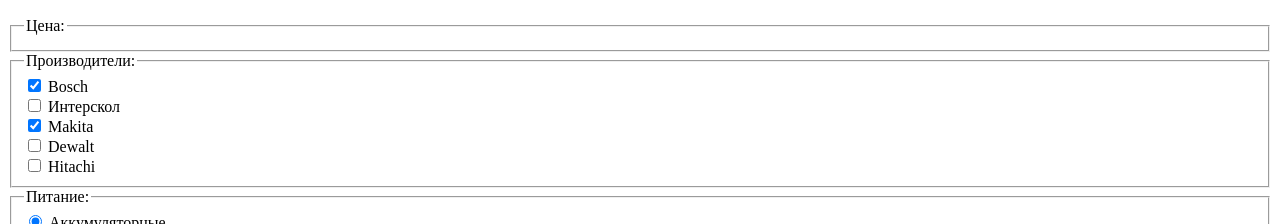
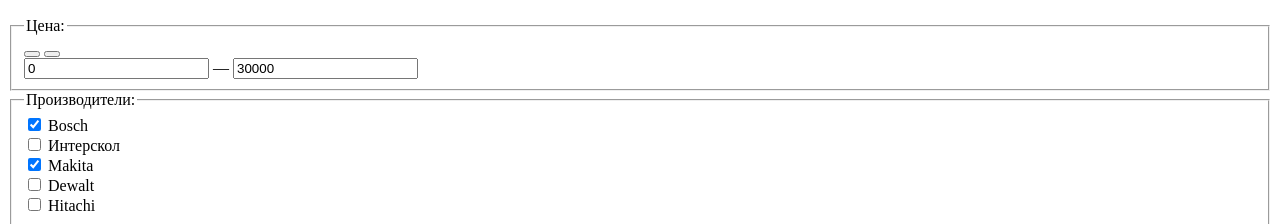
Before and after one commit to koshikishi/1034233-technomart-25, a plain HTML site: page catalog.html in a window 1280 px wide. Shown: the part 576-800 px from the top of the page. Drawn offline with Linux system fonts and the light colour scheme.

Commit message:
:sparkles: Добавил разметку блока с выбором цены в фильтре товаров.

```diff
--- a/catalog.html
+++ b/catalog.html
@@ -60,7 +60,18 @@
         <form class="filters-form" action="" method="get">
           <fieldset>
             <legend>Цена:</legend>
-            <!-- Позже здесь будет блок с фильтром цены -->
+            <div class="filters-form__range">
+              <div class="filters-form__track">
+                <div class="filters-form__selected"></div>
+              </div>
+              <button class="filters-form__thumb" type="button" aria-label="Минимальная цена"></button>
+              <button class="filters-form__thumb" type="button" aria-label="Максимальная цена"></button>
+            </div>
+            <div class="filters-form__price">
+              <input type="text" name="min-price" value="0">
+              —
+              <input type="text" name="max-price" value="30000">
+            </div>
           </fieldset>
           <fieldset>
             <legend>Производители:</legend>
```
